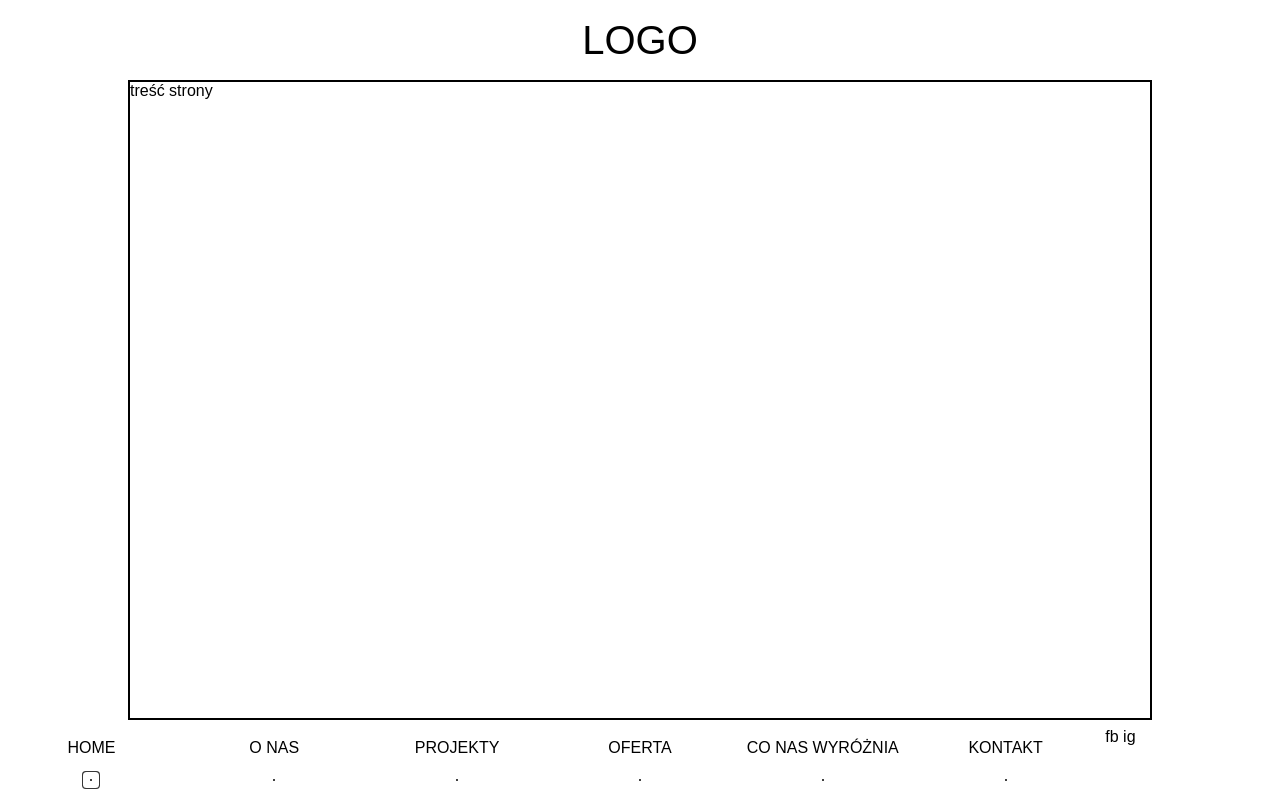
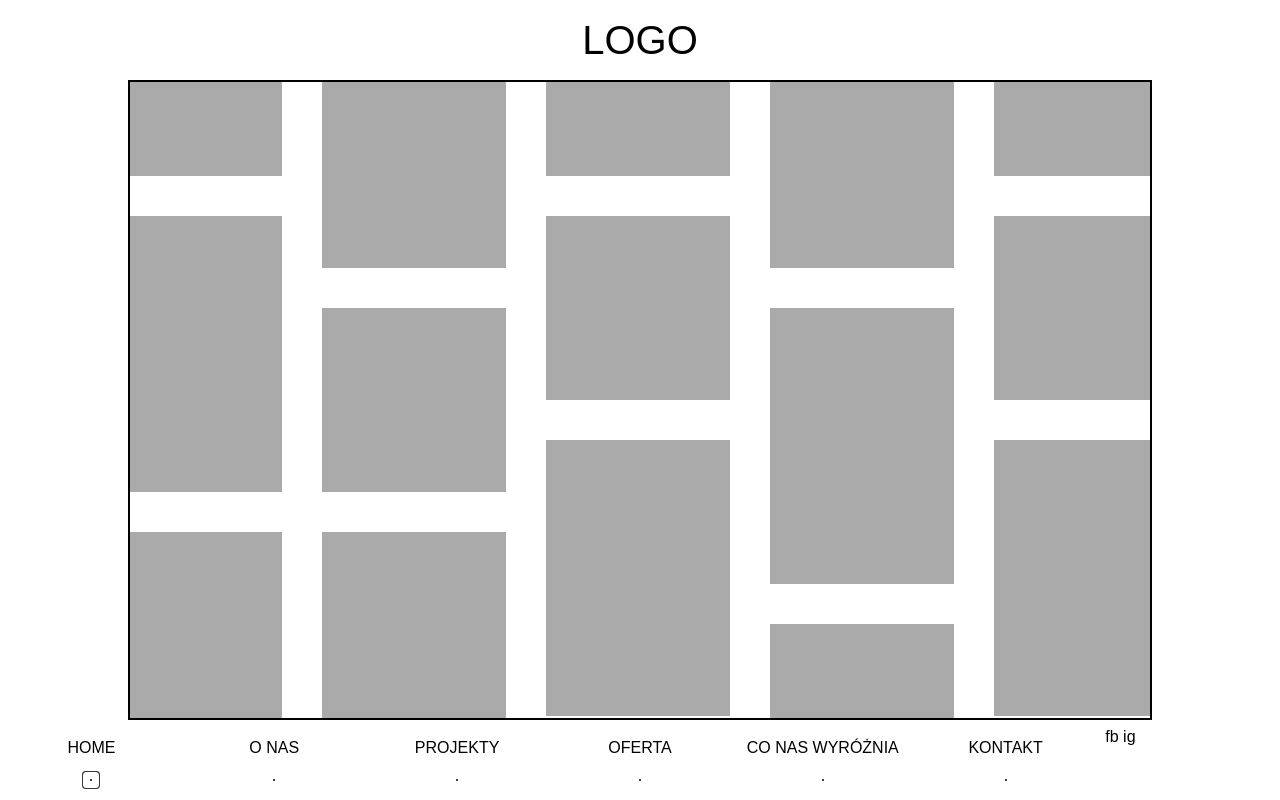
Before and after one commit to lukas-was/Pati-Page, a React (Create React App) app: page / in a window 1280 px wide. Built offline with nearby package versions, Linux system fonts and the light colour scheme.

Commit message:
make home page with animations

```diff
--- a/src/App.js
+++ b/src/App.js
@@ -1,5 +1,5 @@
-import React from "react";
-import { BrowserRouter as Router } from "react-router-dom";
+import React, { Component } from "react";
+import { BrowserRouter as Router, Route } from "react-router-dom";
 
 import "./style/App.css";
 
@@ -7,7 +7,8 @@ import Header from "./layout/Header";
 import Page from "./layout/pages/Page";
 import Navigation from "./layout/Navigation";
 
-function App() {
+class App extends Component {
+  render() {
     return (
       <Router>
         <div className="wrapper">
@@ -15,7 +16,9 @@ function App() {
             <Header />
           </header>
           <main>
+            <Route exact path="/">
               <Page />
+            </Route>
           </main>
           <nav>
             <Navigation />
@@ -24,5 +27,6 @@ function App() {
       </Router>
     );
   }
+}
 
 export default App;
--- a/src/layout/pages/Page.js
+++ b/src/layout/pages/Page.js
@@ -1,7 +1,83 @@
-import React from "react";
+import React, { useEffect, useRef } from "react";
+import "../../style/Page.css";
 
 const Page = () => {
-  return <div>treść strony</div>;
+  let valueZ = 0;
+
+  // const container = useRef();
+
+  const getPosition = (e) => {
+    const windowHeight = window.innerHeight;
+    const windowWidth = window.innerWidth;
+
+    const x = e.clientX;
+    const y = e.clientY;
+
+    const oX = Math.floor(-(windowWidth / 2 - x));
+    const oY = Math.floor(windowHeight / 2 - y);
+
+    const xProcent = Math.floor((oX / (windowWidth * 0.5)) * 100);
+
+    const yProcent = Math.floor((oY / (windowHeight * 0.5)) * 100);
+
+    return { xProcent, yProcent };
+  };
+
+  const setPosition = (e) => {
+    const container = document.querySelector(".image_container");
+    const position = getPosition(e);
+
+    const X = position.xProcent / 20;
+    const Y = position.yProcent / 10;
+
+    container.style.transform = `translate(${-50 - X}%, ${-50 + Y}%)`;
+  };
+
+  const zoomInAndOut = (e) => {
+    const images = [...document.querySelectorAll(".image_container div")];
+
+    if (e.deltaY === 100 && valueZ < 120) valueZ += 15;
+    if (e.deltaY === -100 && valueZ > 0) valueZ -= 15;
+
+    images.forEach(
+      (image) => (image.style.transform = `translateZ(${valueZ}px)`)
+    );
+  };
+
+  useEffect(() => {
+    window.addEventListener("mousemove", setPosition);
+    window.addEventListener("mousewheel", zoomInAndOut);
+    return () => {
+      window.removeEventListener("mousemove", setPosition);
+      window.removeEventListener("mousewheel", zoomInAndOut);
+    };
+  });
+
+  return (
+    <div className="image_container">
+      <div className="image"></div>
+      <div className="image"></div>
+      <div className="imageS"></div>
+      <div className="imageS"></div>
+      <div className="image"></div>
+      <div className="image"></div>
+      <div className="image"></div>
+      <div className="imageS"></div>
+      <div className="image"></div>
+      <div className="imageS"></div>
+      <div className="imageS"></div>
+      <div className="image"></div>
+      <div className="image"></div>
+      <div className="image"></div>
+      <div className="imageS"></div>
+      <div className="imageS"></div>
+      <div className="imageS"></div>
+      <div className="image"></div>
+      <div className="image"></div>
+      <div className="imageS"></div>
+      <div className="imageS"></div>
+    </div>
+  );
 };
 
 export default Page;
--- a/src/style/App.css
+++ b/src/style/App.css
@@ -19,6 +19,8 @@ main {
   flex-grow: 1;
   align-self: center;
   width: 80vw;
-  /* background-color: firebrick; */
+  position: relative;
   border: 2px solid black;
+  overflow: hidden;
+  perspective: 200px;
 }
--- /dev/null
+++ b/src/style/Page.css
@@ -0,0 +1,29 @@
+.image_container {
+  position: absolute;
+  top: 50%;
+  left: 50%;
+  transform: translate(-50%, -50%);
+  display: flex;
+  flex-direction: column;
+  flex-wrap: wrap;
+  align-content: flex-start;
+  width: 196.5vh;
+  height: 107vh;
+  transition: 0.2s;
+  transform-style: preserve-3d;
+}
+
+.imageS {
+  background-color: #aaa;
+  width: 23vh;
+  flex-basis: 23vh;
+  margin: 2.5vh;
+  transition: 0.5s 0.05s;
+}
+.image {
+  background-color: #aaa;
+  width: 23vh;
+  flex-basis: 34.5vh;
+  margin: 2.5vh;
+  transition: 0.5s;
+}
```
Lines whose indentation alone changed are shown as unchanged.
